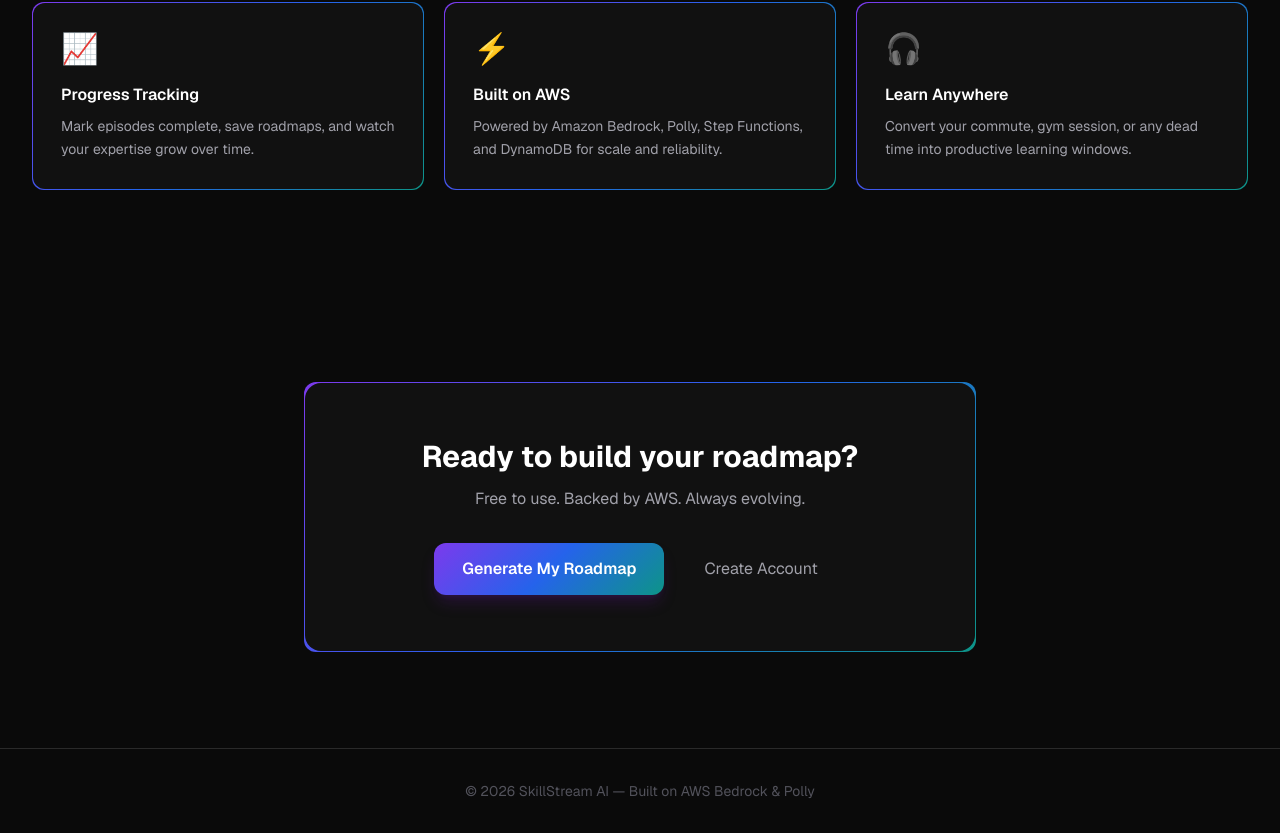
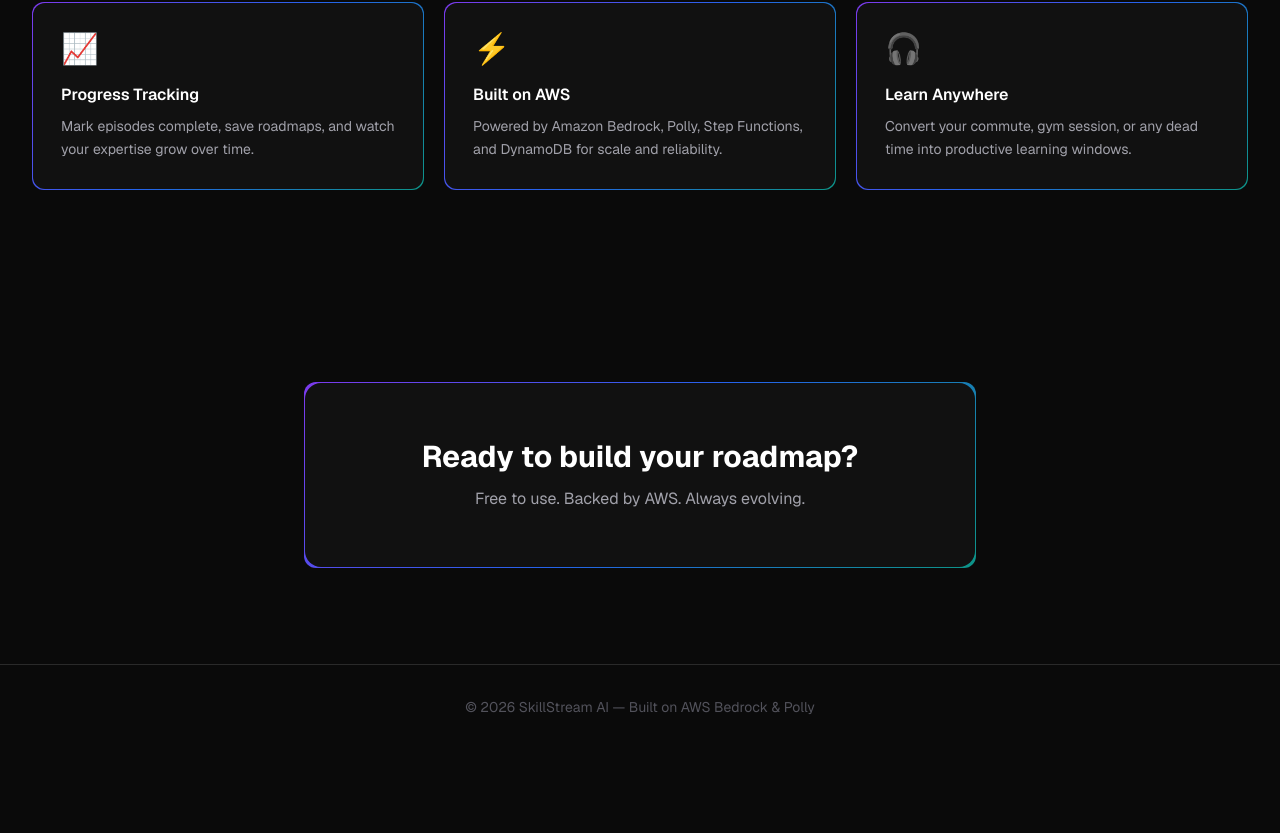
Before and after one commit to SkillStreamAI/skillstream-fe, a Next.js app: page / in a window 1280 px wide. Shown: the part 1495-2328 px from the top of the page. After the commit the page ends 2244 px from the top, so only its background shows below. Built offline with nearby package versions, Linux system fonts and the light colour scheme.

Commit message:
refactor: remove unused buttons from LandingPage component

```diff
--- a/app/page.tsx
+++ b/app/page.tsx
@@ -118,16 +118,7 @@ export default function LandingPage() {
             <p className="mt-3 text-[#a1a1aa]">
               Free to use. Backed by AWS. Always evolving.
             </p>
-            <div className="mt-8 flex flex-col items-center gap-3 sm:flex-row sm:justify-center">
-              <Link href="/generator">
-                <Button size="lg">Generate My Roadmap</Button>
-              </Link>
-              <Link href="/login">
-                <Button size="lg" variant="ghost">
-                  Create Account
-                </Button>
-              </Link>
-            </div>
+
           </div>
         </div>
       </section>
```
